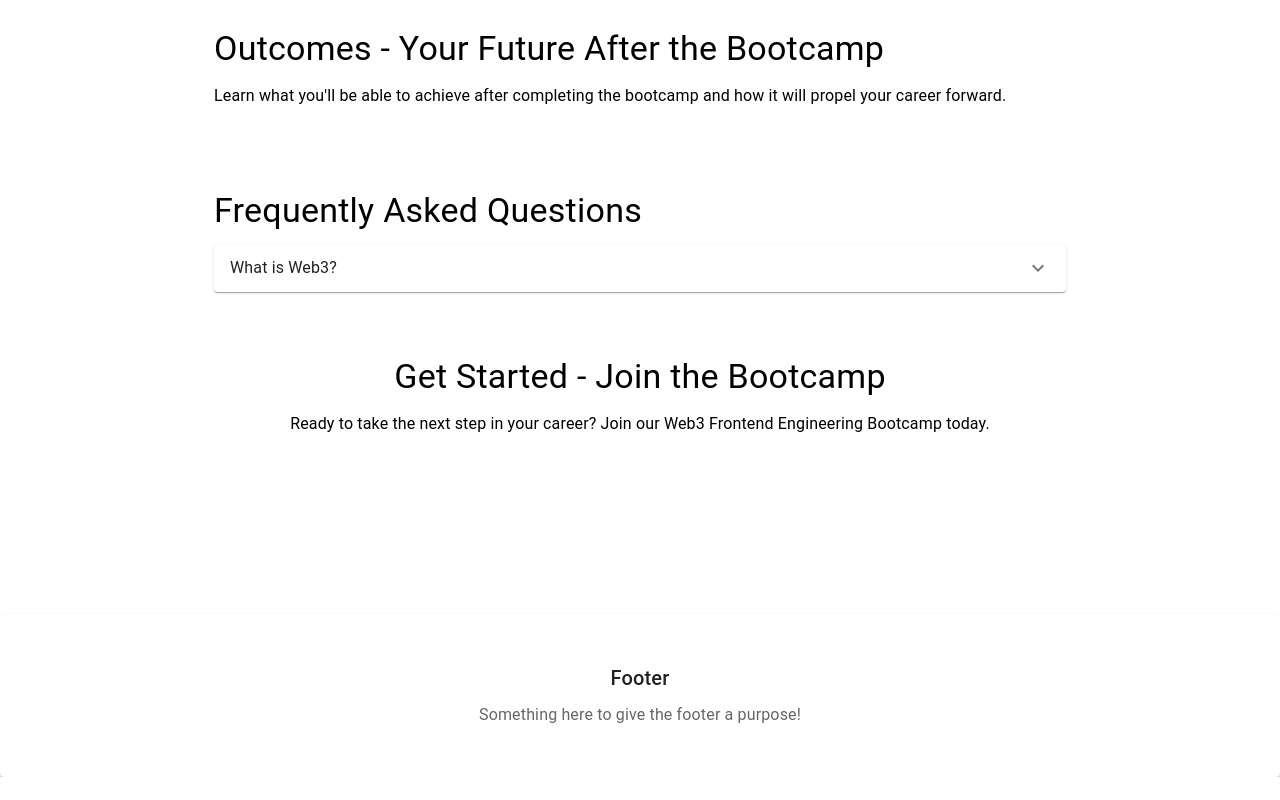
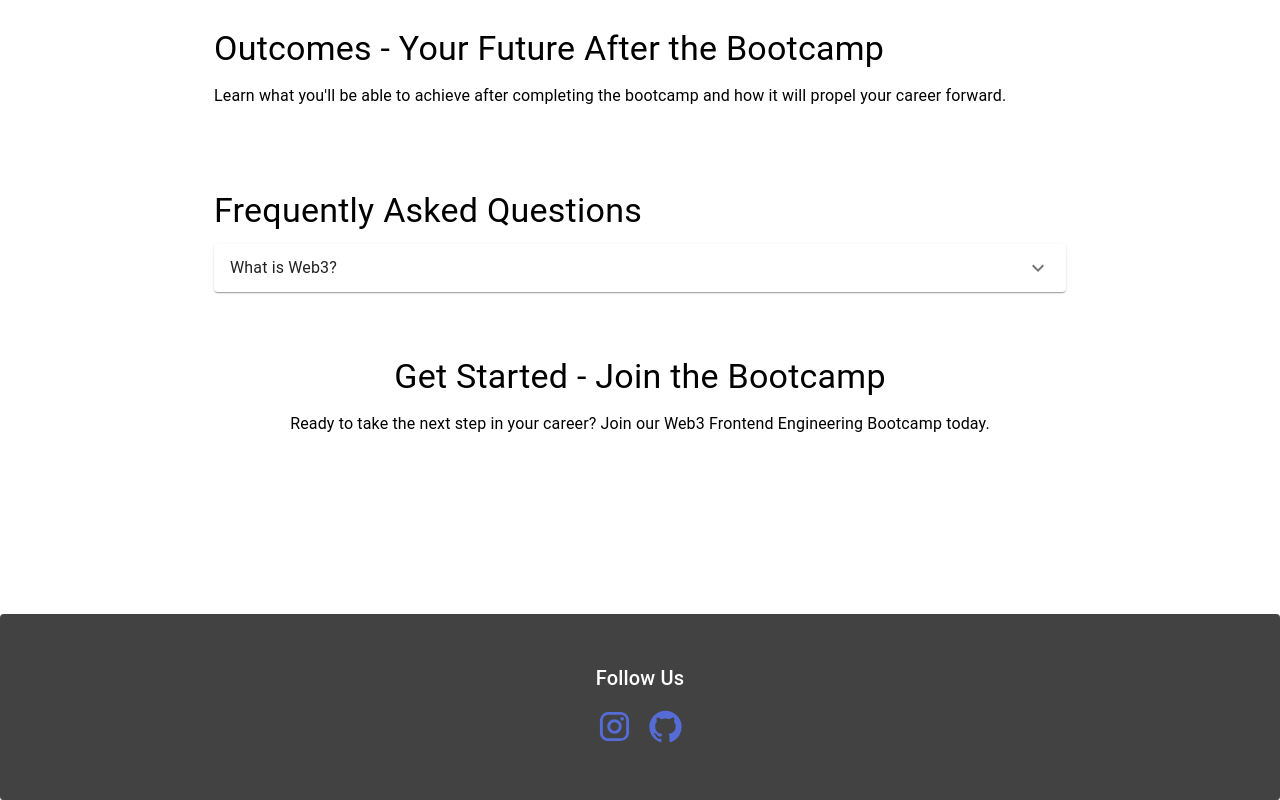
Before and after one commit to noraliucode/landing-page, a React (Create React App) app: page / in a window 1280 px wide. Shown: the part 1690-2490 px from the top of the page. Before the commit the page ends 2467 px from the top, so only its background shows below. Built offline with nearby package versions, Linux system fonts and the light colour scheme.

Commit message:
feat: add footer

```diff
--- a/src/LandingPage.tsx
+++ b/src/LandingPage.tsx
@@ -18,12 +18,13 @@ import {
   AccordionSummary,
   TextField,
   CardActions,
+  IconButton,
 } from "@mui/material";
 import { ThemeProvider, createTheme } from "@mui/material/styles";
 import ArrowForwardIcon from "@mui/icons-material/ArrowForward";
 import ExpandMoreIcon from "@mui/icons-material/ExpandMore";
-import LocationOnIcon from "@mui/icons-material/LocationOn";
-import EventIcon from "@mui/icons-material/Event";
+import InstagramIcon from "@mui/icons-material/Instagram";
+import GitHubIcon from "@mui/icons-material/GitHub";
 
 const theme = createTheme({
   palette: {
@@ -97,20 +98,47 @@ const IntroSection = () => {
   );
 };
 
-const Footer = () => {
+const Footer: React.FC = () => {
   return (
-    <Paper sx={{ p: 6, mt: 8 }} component="footer">
-      <Typography variant="h6" align="center" gutterBottom>
-        Footer
+    <Paper sx={{ p: 6, mt: 8, backgroundColor: "#424242" }} component="footer">
+      <Typography
+        variant="h6"
+        align="center"
+        gutterBottom
+        sx={{ color: "#fff" }}
+      >
+        Follow Us
       </Typography>
-      <Typography
-        variant="subtitle1"
-        align="center"
-        color="text.secondary"
-        component="p"
-      >
-        Something here to give the footer a purpose!
-      </Typography>
+      <Box display="flex" justifyContent="center" alignItems="center">
+        <Link
+          href="https://www.instagram.com/noraliu.code/"
+          target="_blank"
+          rel="noopener"
+          sx={{
+            textDecoration: "none",
+            color: "#fff",
+            "&:hover": { color: "#bbdefb" },
+          }}
+        >
+          <IconButton color="primary">
+            <InstagramIcon fontSize="large" />
+          </IconButton>
+        </Link>
+        <Link
+          href="https://github.com/TheWeb3Frontend"
+          target="_blank"
+          rel="noopener"
+          sx={{
+            textDecoration: "none",
+            color: "#fff",
+            "&:hover": { color: "#bbdefb" },
+          }}
+        >
+          <IconButton color="primary">
+            <GitHubIcon fontSize="large" />
+          </IconButton>
+        </Link>
+      </Box>
     </Paper>
   );
 };
```
